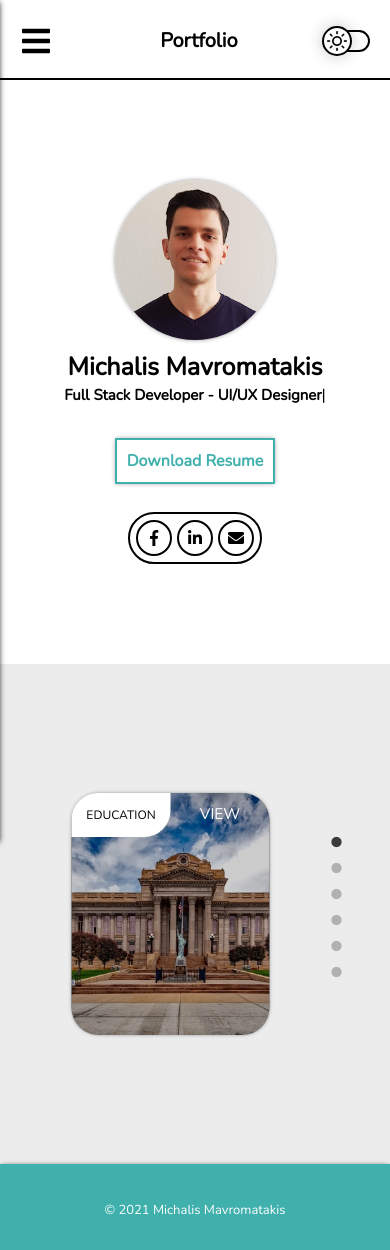
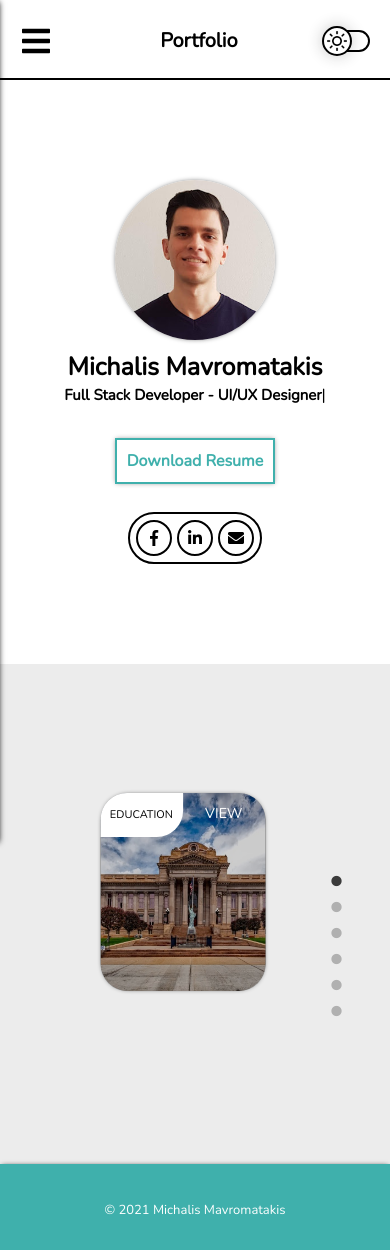
Before and after one commit to Michamav19/portfolio-app, a React (Create React App) app: page / in a window 390 px wide. Built offline with nearby package versions, Linux system fonts and the light colour scheme.

Commit message:
Change css for slick-slider (desktop-tablet-mobile)

```diff
--- a/src/components/Aboutme.scss
+++ b/src/components/Aboutme.scss
@@ -53,7 +53,7 @@
     width: 160px;
     height: 160px;
     display: inline-block;
-    border-radius: 2px;
+    border-radius: 85px 85px 3px 85px;
     box-shadow: 0px 0px 5px -1px #000000a3;
 }
 
--- a/src/components/Education.js
+++ b/src/components/Education.js
@@ -19,6 +19,7 @@ function Education() {
         infinite: true,
         slidesToShow: 1,
         slidesToScroll: 1,
+        arrows: false,
         speed: 500,
         vertical: true,
         verticalSwiping: true
--- a/src/components/Footer.js
+++ b/src/components/Footer.js
@@ -11,58 +11,13 @@ import 'react-magic-slider-dots/dist/magic-dots.css';
 
 function Footer() {
 
-    // const settings = {
-    //     dots: true,
-    //     arrows: true,
-    //     infinite: false,
-    //     speed: 500,
-    //     slidesToShow: 1,
-    //     slidesToScroll: 1,
-    //     appendDots: dots => {
-    //       return <MagicSliderDots dots={dots} numDotsToShow={4} dotWidth={30} />;
-    //     }
-    // }
-
-
     return (
         <div className="footer">
             <div className="footer-container">
-
                 <div className="footer-text-section">
                     {/* <span className="footer-text">Designed and Developed by John Doe</span> */}
                     <span className="footer-text">&copy; 2021 Michalis Mavromatakis</span>
                 </div>
-
-                <div className="footer-dots-menu-section">
-                    {/*<Dots length={10} active={0} />*/}
-                    {/*<Slider {...settings}>
-                        <div>
-                        <h3>1</h3>
-                        </div>
-                        <div>
-                        <h3>2</h3>
-                        </div>
-                        <div>
-                        <h3>3</h3>
-                        </div>
-                        <div>
-                        <h3>4</h3>
-                        </div>
-                        <div>
-                        <h3>5</h3>
-                        </div>
-                        <div>
-                        <h3>6</h3>
-                        </div>
-                        <div>
-                        <h3>7</h3>
-                        </div>
-                        <div>
-                        <h3>8</h3>
-                        </div>
-                    </Slider>*/}
-                </div>
-
             </div>
         </div>
     )
--- a/src/components/Other.js
+++ b/src/components/Other.js
@@ -19,6 +19,7 @@ function Other() {
         infinite: true,
         slidesToShow: 1,
         slidesToScroll: 1,
+        arrows: false,
         speed: 500,
         vertical: true,
         verticalSwiping: true
--- a/src/components/Projects.js
+++ b/src/components/Projects.js
@@ -19,6 +19,7 @@ function Projects() {
         infinite: true,
         slidesToShow: 1,
         slidesToScroll: 1,
+        arrows: false,
         speed: 500,
         vertical: true,
         verticalSwiping: true
--- a/src/components/Resume.js
+++ b/src/components/Resume.js
@@ -1,7 +1,6 @@
 import React, {useCallback, useState} from 'react';
 import {useHistory, Link} from 'react-router-dom';
 import './Resume.scss';
-import ResumeFancybox from './ResumeFancybox';
 
 import Slider from 'react-slick';
 import 'slick-carousel/slick/slick.css';
@@ -57,12 +56,11 @@ function Resume() {
     const settings = {
         dots: true,
         className: "center",
-        centerMode: true,
+        centerMode: false,
         infinite: true,
         centerPadding: "0",
         slidesToShow: 3,
-        // prevArrow: <SamplePrevArrow/>,
-        // nextArrow: <SampleNextArrow/>,
+        arrows: false,
         speed: 500,
         // autoplay:true,
 
@@ -74,9 +72,9 @@ function Resume() {
             {
                 breakpoint: 1500,
                 settings: {
-                    slidesToShow: 1,
-                    slidesToScroll: 1,
-                    initialSlide: 1
+                    slidesToShow: 2,
+                    slidesToScroll: 2,
+                    initialSlide: 2
                 }
             },
             {
@@ -183,11 +181,6 @@ function Resume() {
                      {/** </div>*/}
                 </Slider>
 
-
-                {/* <ResumeFancybox tabResumeId={counter} open={isOpen} onClose={() => setIsOpen(false)}>
-                    Test
-                </ResumeFancybox> */}
-
             </div>
         </div>
     )
--- a/src/components/Resume.scss
+++ b/src/components/Resume.scss
@@ -47,6 +47,7 @@ $resume-title-border-radius: 24px;
 .resume-tab-container{
     width: 180px;
     height: 220px;
+    margin-left: -51px;
     border-radius: $resume-tabs-border-radius;
     background-color: black;
     background-repeat: no-repeat;
@@ -283,7 +284,21 @@ $resume-title-border-radius: 24px;
     }
 }
 
-// Media Queries
+@media only screen and (max-width: 1500px) {
+    .resume-tab-container{
+        width: 150px;
+        height: 180px;
+    }
+
+    .resume-tab-title{
+        font-size: 10px;
+    }
+
+    .view-btn{
+        font-size: 13px;
+    }
+}
+
 @media only screen and (max-width: 1025px) {
     .resume{
         width: 100%;
@@ -292,9 +307,32 @@ $resume-title-border-radius: 24px;
         padding-bottom: 100px;
     }
 
+    .resume-tab-container{
+        margin-left: -70px;
+    }
+
     .slick-current,
     .slick-clone-current{
         // add whatever animation to the active slide you're doing here
         transform: translateX(-20px);
     }
 }
+
+
+@media only screen and (max-width: 641px) {
+    .resume-tab-container{
+        margin-left: 0;
+    }
+}
+
+@media only screen and (max-width: 441px) {
+    .resume-tab-container{
+        margin-left: -16%;
+    }
+}
+
+@media only screen and (max-width: 351px) {
+    .slick-track{
+        transform: translate3d(-8.5%, 0px, 0px) !important;
+    }
+}
--- a/src/components/ResumeFancybox.js
+++ b/src/components/ResumeFancybox.js
@@ -1,6 +1,6 @@
 
 import React, { useState, useRef, useEffect} from 'react';
-import './Resume.scss';
+import '../Resume.scss';
 import './ResumeFancybox.scss';
 // import ReactFancyBox from 'react-fancybox';
 // import 'react-fancybox/lib/fancybox.css';
--- a/src/components/ResumeInformation.scss
+++ b/src/components/ResumeInformation.scss
@@ -322,13 +322,18 @@
         margin-right: auto;
     }
 
+    .resume-container .slick-list{
+        width: 60%;
+    }
+
     .slick-dots{
         width: 30px;
         height: auto;
         position: absolute;
+        display: table !important;
         // top: 22%;
         right: 6%;
-        top: 50%;
+        top: 60%;
         /* left: 50%; */
         transform: translate(-50%, -50%);
     }
--- a/src/components/Seminars.js
+++ b/src/components/Seminars.js
@@ -19,6 +19,7 @@ function Seminars() {
         infinite: true,
         slidesToShow: 1,
         slidesToScroll: 1,
+        arrows: false,
         speed: 500,
         vertical: true,
         verticalSwiping: true
--- a/src/components/Skills.js
+++ b/src/components/Skills.js
@@ -20,6 +20,7 @@ function Skills() {
         infinite: true,
         slidesToShow: 1,
         slidesToScroll: 1,
+        arrows: false,
         speed: 500,
         vertical: true,
         verticalSwiping: true
--- a/src/components/Work.js
+++ b/src/components/Work.js
@@ -19,6 +19,7 @@ function Education() {
         infinite: true,
         slidesToShow: 1,
         slidesToScroll: 1,
+        arrows: false,
         speed: 500,
         vertical: true,
         verticalSwiping: true
```
Also changed, not shown: 2 other files (tests, documents, lock files or other folders).
